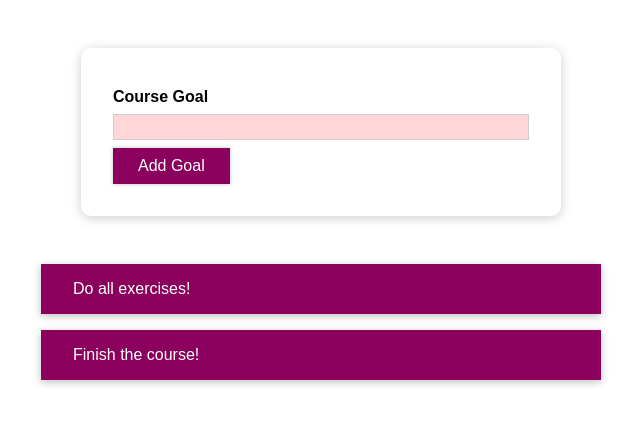
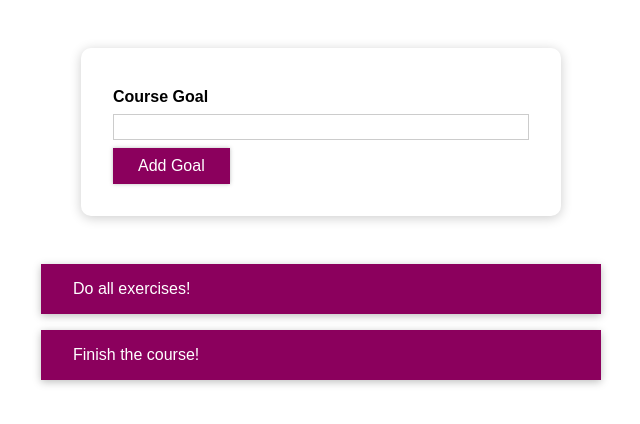
Before and after one commit to hmachefe/courseGoalList, a React (Create React App) app: page / in a window 1280 px wide. Shown: the top 424 px of the page, without its empty margins (319-959 px from the left). Built offline with nearby package versions, Linux system fonts and the light colour scheme.

Commit message:
UDEMY-80/dynamic-styles-with-css-modules

```diff
--- a/src/components/CourseGoals/CourseInput/CourseInput.js
+++ b/src/components/CourseGoals/CourseInput/CourseInput.js
@@ -1,12 +1,13 @@
 import React, { useState } from 'react';
 
 import Button from '../../UI/Button/Button';
-import './CourseInput.css';
+import styles from './CourseInput.module.css';
 
-import styled from 'styled-components';
+// import styled from 'styled-components';
 
+/*
   const FormControl = styled.div`
-    margin: 0.5rem 0;
+   margin: 0.5rem 0;
 
   & label {
     font-weight: bold;
@@ -19,7 +20,7 @@ import styled from 'styled-components';
     display: block;
     width: 100%;
     border: 1px solid ${props => (props.invalid ? 'red' : '#ccc')};
-    background-color: ${props => (props.invalid ? 'red' : '#ffd7d7')};
+    background-color: ${props => (props.invalid ? '#ffd7d7' : 'transparent')};
     font: inherit;
     line-height: 1.5rem;
     padding: 0 0.25rem;
@@ -31,6 +32,7 @@ import styled from 'styled-components';
     border-color: #8b005d;
   }
   `;
+*/
 
 const CourseInput = props => {
   const [ enteredValue, setEnteredValue ] = useState('');
@@ -54,10 +56,10 @@ const CourseInput = props => {
 
   return (
     <form onSubmit={formSubmitHandler}>
-      <FormControl invalid={!isValid}>
+      <div className={`${styles['form-control']} ${!isValid && styles.invalid}`}>
         <label>Course Goal</label>
         <input onChange={goalInputChangeHandler}/>
-      </FormControl>
+      </div>
       <Button type="submit">Add Goal</Button>
     </form>
   );
--- a/src/components/UI/Button/Button.module.css
+++ b/src/components/UI/Button/Button.module.css
@@ -1,4 +1,5 @@
 .button {
+  width: 100%;
   font: inherit;
   padding: 0.5rem 1.5rem;
   border: 1px solid #8b005d;
@@ -6,6 +7,13 @@
   background: #8b005d;
   box-shadow: 0 0 4px rgba(0, 0, 0, 0.26);
   cursor: pointer;
+}
+
+
+@media (min-width: 768px) {
+  .button {
+    width: auto;
+  }
 }
 
 .button:focus {
```
Also changed, not shown: src/components/CourseGoals/CourseInput/CourseInput.module.css (renamed from src/components/CourseGoals/CourseInput/CourseInput.css).
